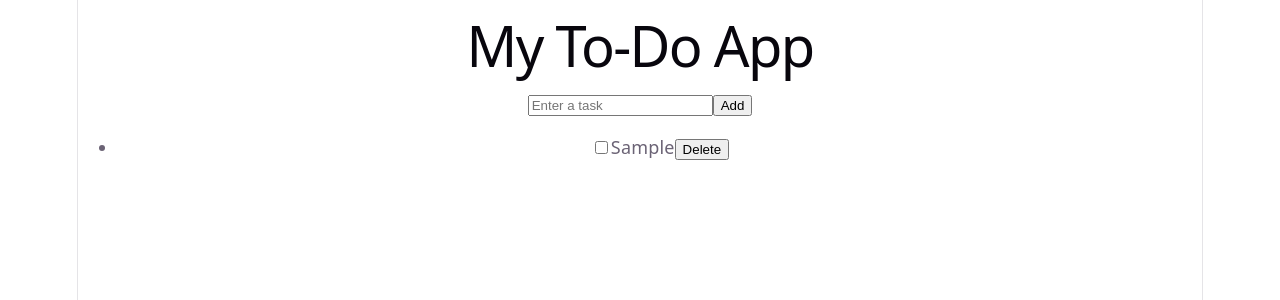
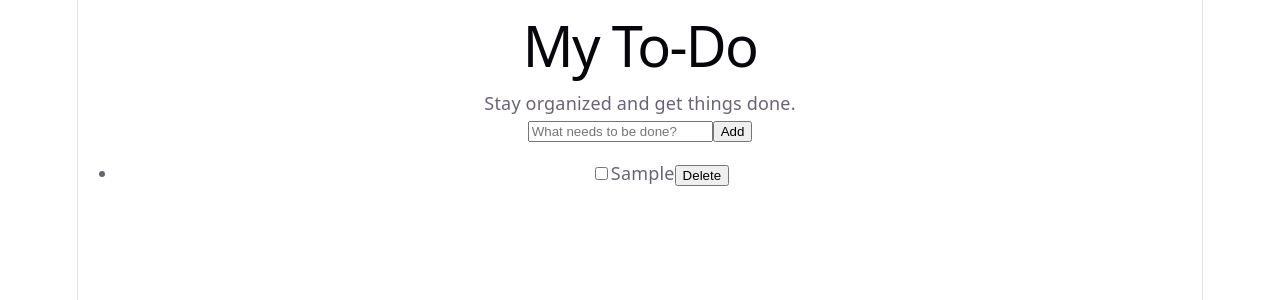
Before and after one commit to Devansh23007/To-Do-App, a React (Vite) app: page / in a window 1280 px wide. Both pictures are taken after typing "Sample" into the empty fields and a click on the button "Add". Shown: the top 300 px of the page. Built offline with nearby package versions, Linux system fonts and the light colour scheme.

Commit message:
Reusable Task Components

```diff
--- a/src/App.tsx
+++ b/src/App.tsx
@@ -1,4 +1,7 @@
 import { useState } from "react";
+import Header from "./components/Header";
+import AddTask from "./components/AddTask";
+import TaskList from "./components/TaskList";
 
 type Task = {
   text: string;
@@ -39,40 +42,19 @@ function App() {
 
   return (
     <div>
-      <h1>My To-Do App</h1>
+      <Header />
 
-      <input
-        type="text"
-        placeholder="Enter a task"
-        value={task}
-        onChange={(event) => setTask(event.target.value)}
-      />
+      <AddTask
+  task={task}
+  setTask={setTask}
+  addTask={addTask}
+/>
 
-      <button onClick={addTask}>Add</button>
-
-      <ul>
-        {tasks.map((task, index) => (
-          <li key={index}>
-  <input
-    type="checkbox"
-    checked={task.completed}
-    onChange={() => toggleTask(index)}
-  />
-
-  <span
-    style={{
-      textDecoration: task.completed ? "line-through" : "none",
-    }}
-  >
-    {task.text}
-  </span>
-
-  <button onClick={() => deleteTask(index)}>
-    Delete
-  </button>
-</li>
-        ))}
-      </ul>
+      <TaskList
+  tasks={tasks}
+  toggleTask={toggleTask}
+  deleteTask={deleteTask}
+/>
     </div>
   );
 }
--- /dev/null
+++ b/src/components/AddTask.tsx
@@ -0,0 +1,22 @@
+type AddTaskProps = {
+  task: string;
+  setTask: (task: string) => void;
+  addTask: () => void;
+};
+
+function AddTask({ task, setTask, addTask }: AddTaskProps) {
+  return (
+    <div className="add-task">
+      <input
+        type="text"
+        placeholder="What needs to be done?"
+        value={task}
+        onChange={(event) => setTask(event.target.value)}
+      />
+
+      <button onClick={addTask}>Add</button>
+    </div>
+  );
+}
+
+export default AddTask;
--- /dev/null
+++ b/src/components/Header.tsx
@@ -0,0 +1,10 @@
+function Header() {
+  return (
+    <header className="header">
+      <h1>My To-Do</h1>
+      <p>Stay organized and get things done.</p>
+    </header>
+  );
+}
+
+export default Header;
--- /dev/null
+++ b/src/components/TaskItem.tsx
@@ -0,0 +1,42 @@
+type Task = {
+  text: string;
+  completed: boolean;
+};
+
+type TaskItemProps = {
+  task: Task;
+  index: number;
+  toggleTask: (index: number) => void;
+  deleteTask: (index: number) => void;
+};
+
+function TaskItem({
+  task,
+  index,
+  toggleTask,
+  deleteTask,
+}: TaskItemProps) {
+  return (
+    <li className="task-item">
+      <input
+        type="checkbox"
+        checked={task.completed}
+        onChange={() => toggleTask(index)}
+      />
+
+      <span
+        style={{
+          textDecoration: task.completed ? "line-through" : "none",
+        }}
+      >
+        {task.text}
+      </span>
+
+      <button onClick={() => deleteTask(index)}>
+        Delete
+      </button>
+    </li>
+  );
+}
+
+export default TaskItem;
--- /dev/null
+++ b/src/components/TaskList.tsx
@@ -0,0 +1,34 @@
+import TaskItem from "./TaskItem";
+
+type Task = {
+  text: string;
+  completed: boolean;
+};
+
+type TaskListProps = {
+  tasks: Task[];
+  toggleTask: (index: number) => void;
+  deleteTask: (index: number) => void;
+};
+
+function TaskList({
+  tasks,
+  toggleTask,
+  deleteTask,
+}: TaskListProps) {
+  return (
+    <ul className="task-list">
+      {tasks.map((task, index) => (
+        <TaskItem
+          key={index}
+          task={task}
+          index={index}
+          toggleTask={toggleTask}
+          deleteTask={deleteTask}
+        />
+      ))}
+    </ul>
+  );
+}
+
+export default TaskList;
```
